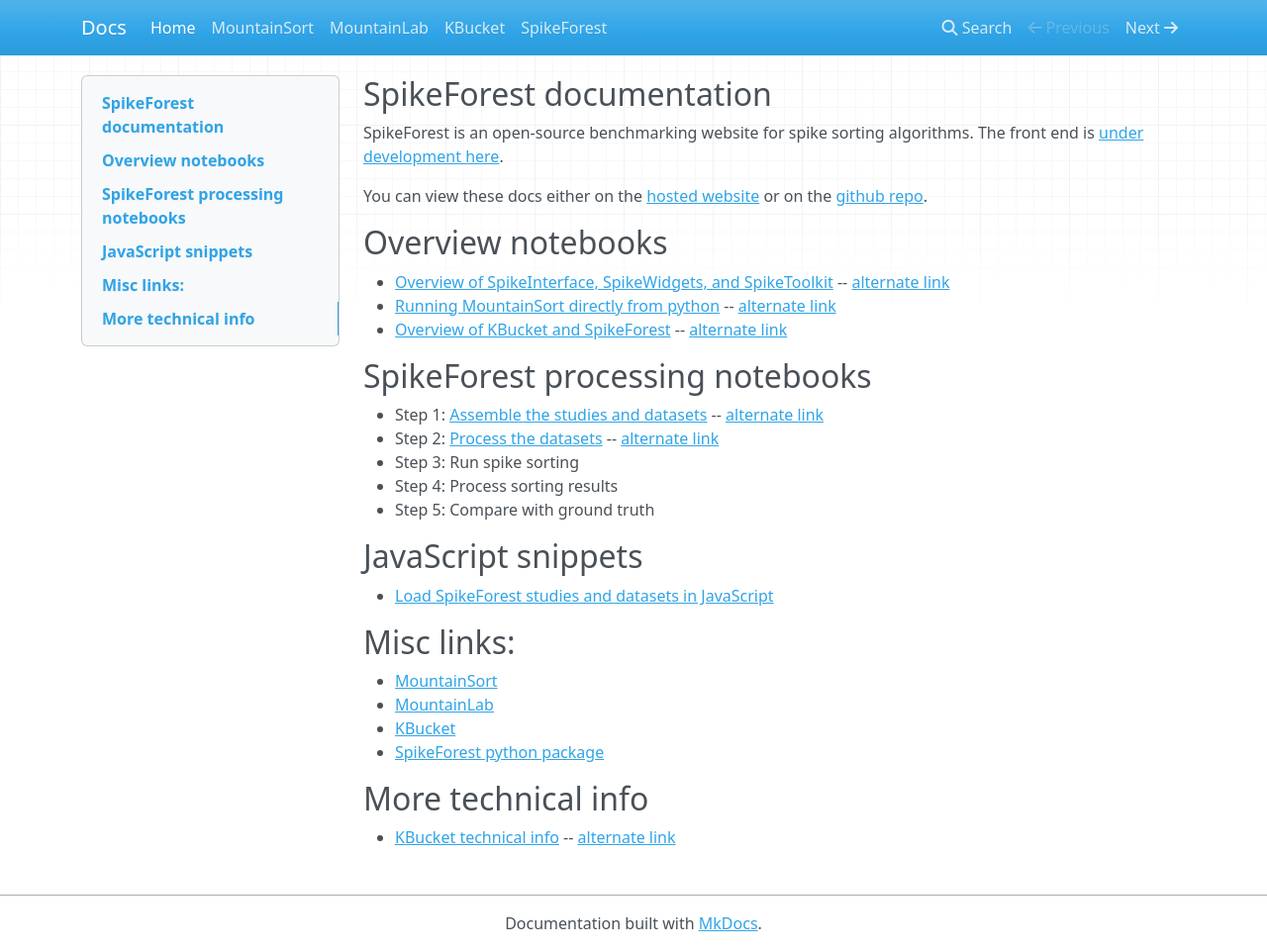
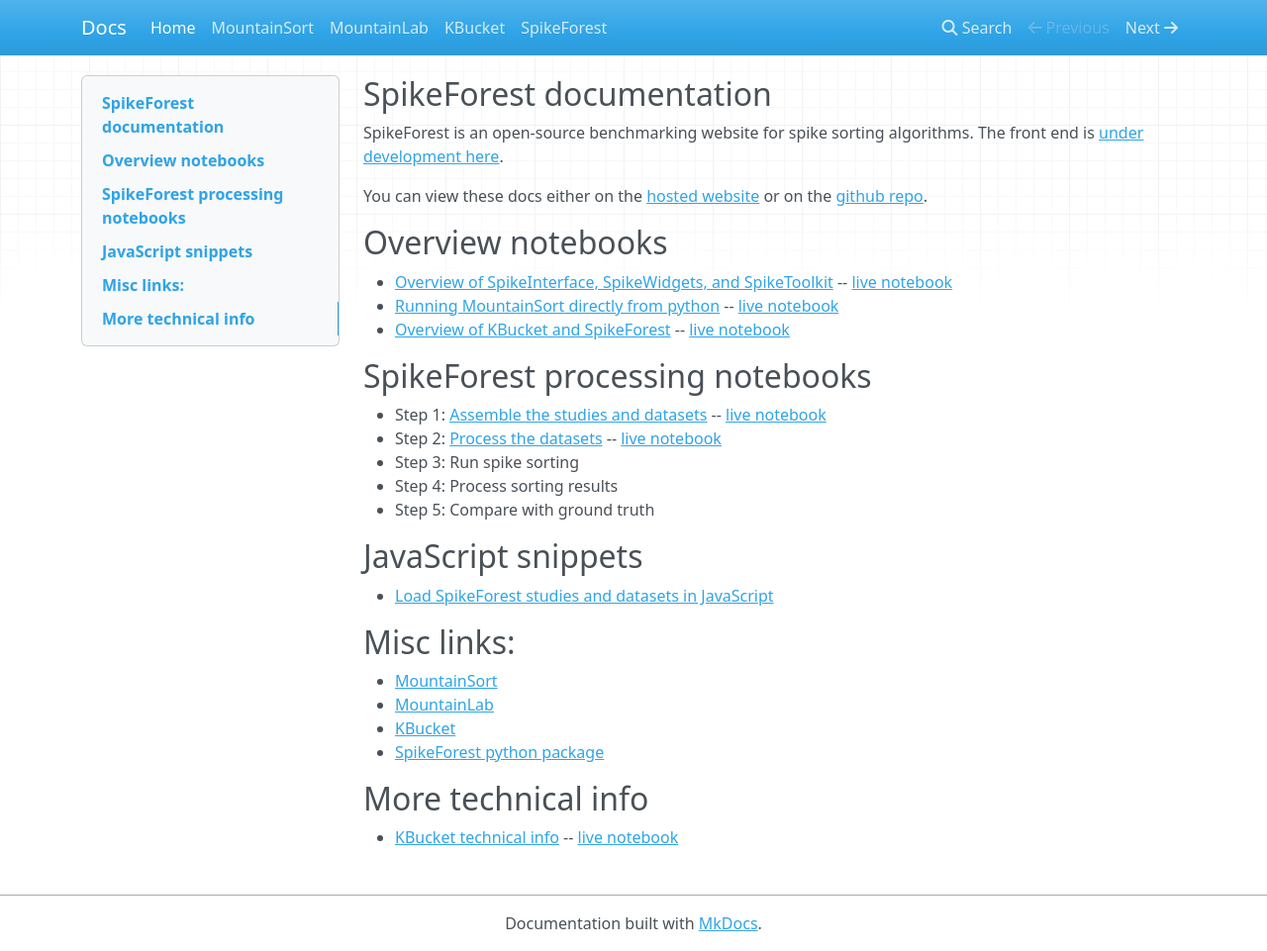
Before and after one commit to scratcharchive/spikeforest-docs, an MkDocs documentation site: the page built from docs/index.md, in a window 1280 px wide and 961 px high. Shown: the whole window at 99% size. Built offline with MkDocs 1.6.1, drawn with Linux system fonts in a browser that asks for light colours; nearby versions of some CDN libraries.

Commit message:
Update index.md

```diff
--- a/docs/index.md
+++ b/docs/index.md
@@ -6,13 +6,13 @@
 
 ## Overview notebooks
 
-* [Overview of SpikeInterface, SpikeWidgets, and SpikeToolkit](https://gist.github.com/magland/e43542fe2dfe856fd04903b9ff1f8e4e) -- [alternate link](https://gist.github.com/magland/e43542fe2dfe856fd04903b9ff1f8e4e)
-* [Running MountainSort directly from python](https://gist.github.com/magland/ee686398228a16adf8b95af4edde096b) -- [alternate link](https://gist.github.com/magland/ee686398228a16adf8b95af4edde096b)
-* [Overview of KBucket and SpikeForest](https://gist.github.com/magland/318c7bc43df9dd528f667589eaa2482d) -- [alternate link](https://gist.github.com/magland/318c7bc43df9dd528f667589eaa2482d)
+* [Overview of SpikeInterface, SpikeWidgets, and SpikeToolkit](https://gist.github.com/magland/e43542fe2dfe856fd04903b9ff1f8e4e) -- [live notebook](https://colab.research.google.com/gist/magland/e43542fe2dfe856fd04903b9ff1f8e4e)
+* [Running MountainSort directly from python](https://gist.github.com/magland/ee686398228a16adf8b95af4edde096b) -- [live notebook](https://colab.research.google.com/gist/magland/ee686398228a16adf8b95af4edde096b)
+* [Overview of KBucket and SpikeForest](https://gist.github.com/magland/318c7bc43df9dd528f667589eaa2482d) -- [live notebook](https://colab.research.google.com/gist/magland/318c7bc43df9dd528f667589eaa2482d)
 
 ## SpikeForest processing notebooks
-* Step 1: [Assemble the studies and datasets](https://gist.github.com/magland/4b97b837c594469e48b405066aa5bca5) -- [alternate link](https://colab.research.google.com/gist/magland/4b97b837c594469e48b405066aa5bca5/prepare_studies.ipynb)
-* Step 2: [Process the datasets](https://gist.github.com/magland/31046bb48af538f56a2d391fd8f53bf8) -- [alternate link](https://colab.research.google.com/gist/magland/31046bb48af538f56a2d391fd8f53bf8)
+* Step 1: [Assemble the studies and datasets](https://gist.github.com/magland/4b97b837c594469e48b405066aa5bca5) -- [live notebook](https://colab.research.google.com/gist/magland/4b97b837c594469e48b405066aa5bca5/prepare_studies.ipynb)
+* Step 2: [Process the datasets](https://gist.github.com/magland/31046bb48af538f56a2d391fd8f53bf8) -- [live notebook](https://colab.research.google.com/gist/magland/31046bb48af538f56a2d391fd8f53bf8)
 * Step 3: Run spike sorting
 * Step 4: Process sorting results
 * Step 5: Compare with ground truth
@@ -29,4 +29,4 @@
 
 ## More technical info
 
-* [KBucket technical info](https://gist.github.com/magland/fb2a879975f6e1d44cc624297c1b6656#file-kbucket_technical_info-ipynb) -- [alternate link](https://gist.github.com/magland/fb2a879975f6e1d44cc624297c1b6656)
+* [KBucket technical info](https://gist.github.com/magland/fb2a879975f6e1d44cc624297c1b6656#file-kbucket_technical_info-ipynb) -- [live notebook](https://colab.research.google.com/gist/magland/fb2a879975f6e1d44cc624297c1b6656)
```
